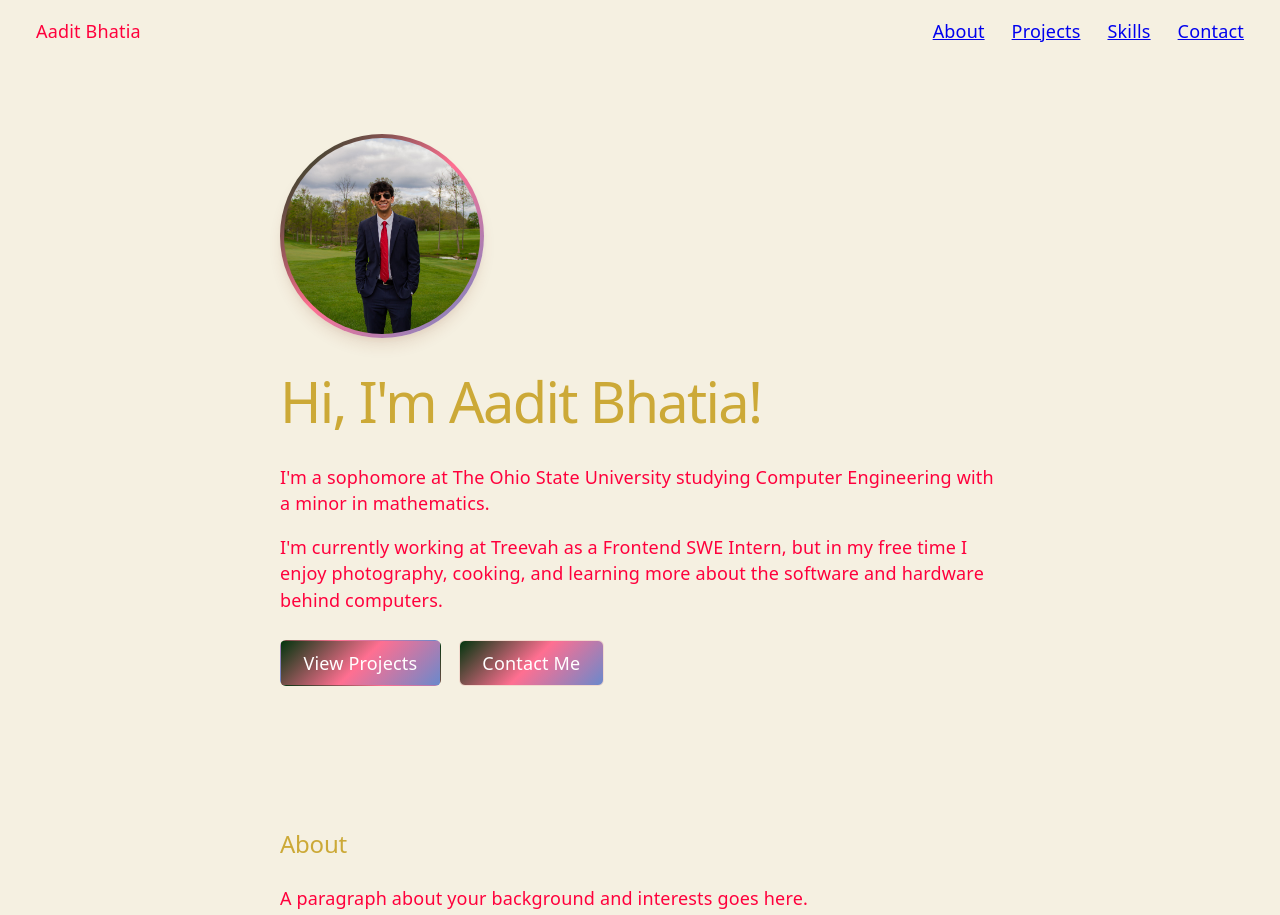
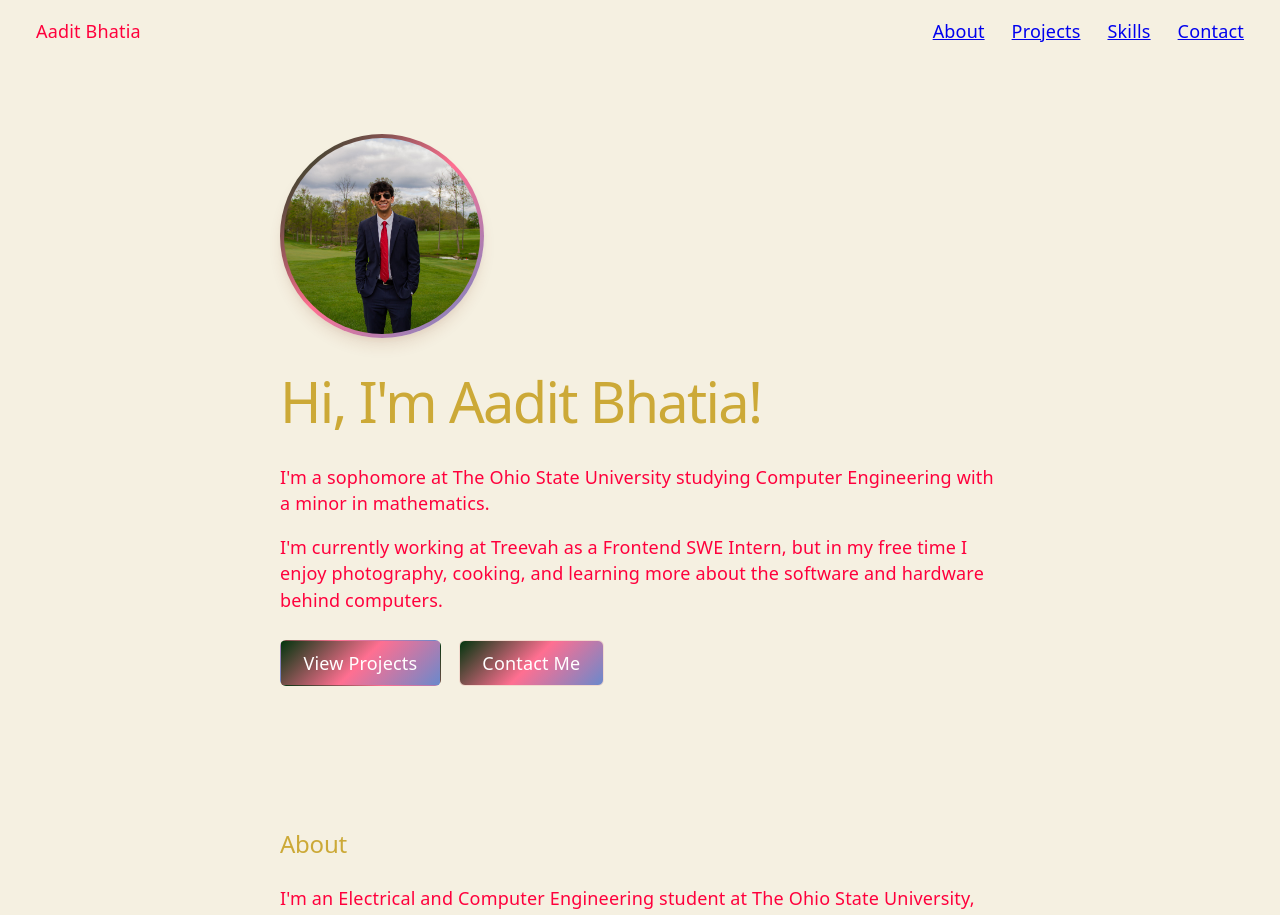
Before and after one commit to thatonewarmind/Personal-Portfolio-React-, a React (Vite) app: page / in a window 1280 px wide. Shown: the top 915 px of the page. Built offline with nearby package versions, Linux system fonts and the light colour scheme.

Commit message:
Added 'About' section content

```diff
--- a/src/sections/About/About.tsx
+++ b/src/sections/About/About.tsx
@@ -7,7 +7,7 @@ export function About() {
     <section id="about" className="about">
       <Container>
         <SectionHeading title="About" />
-        <p>A paragraph about your background and interests goes here.</p>
+        <p>I'm an Electrical and Computer Engineering student at The Ohio State University, with a minor in Mathematics. Passionate about solving problems at the intersection of technology, automotive, and community impact. Exploring opportunities in software development.</p>
         <AboutHighlights />
       </Container>
     </section>
```
